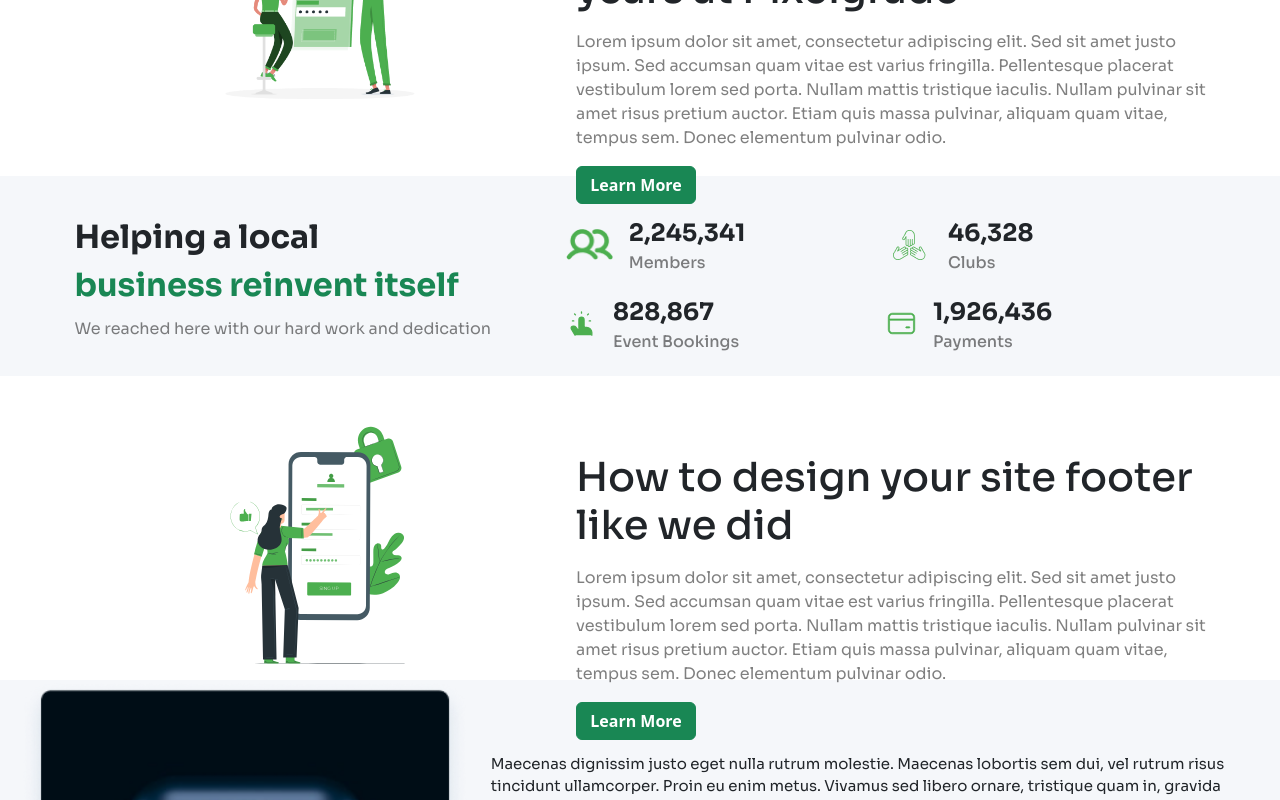
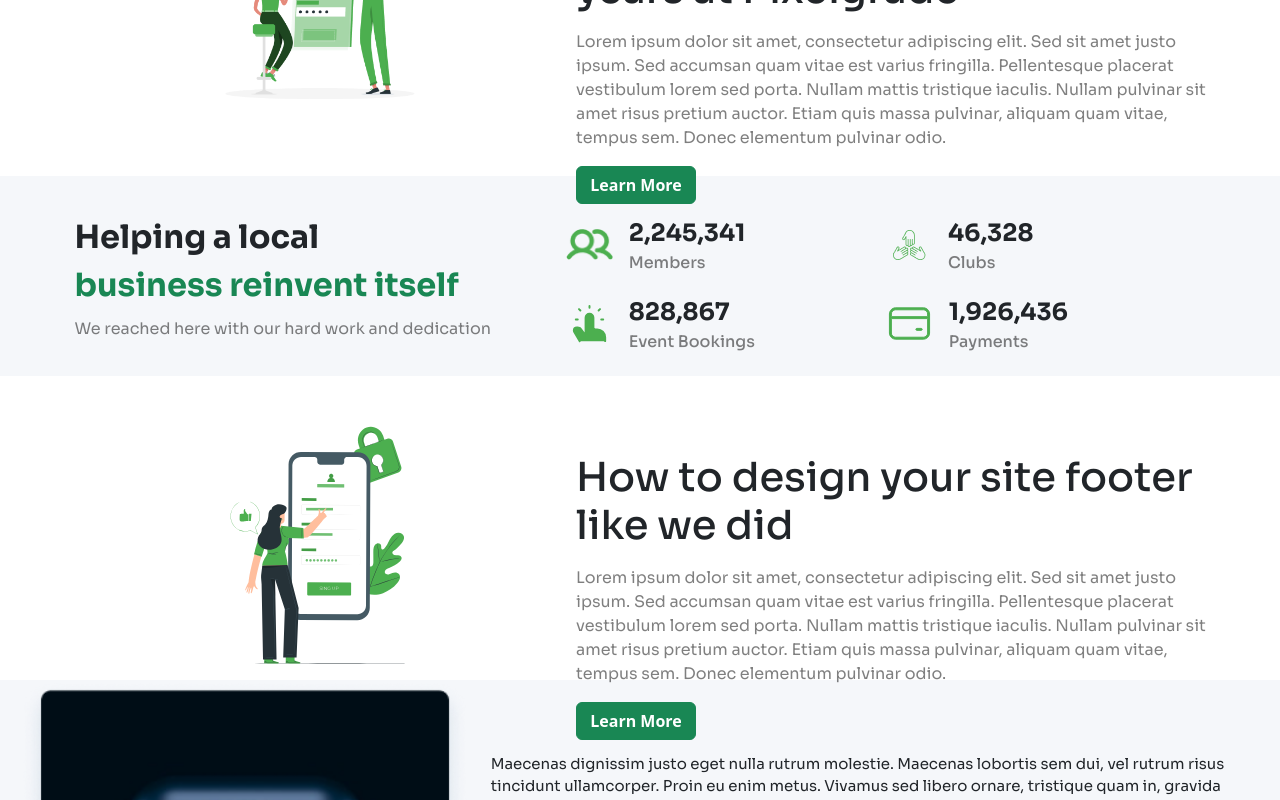
Before and after one commit to anasmubashar/nexcent-landing-page, a React (Vite) app: page / in a window 1280 px wide. Shown: the part 1338-2138 px from the top of the page. Built offline with nearby package versions, Linux system fonts and the light colour scheme; the HTML template or start-up script is replaced by a standard one.

Commit message:
fixed icon size

```diff
--- a/src/components/Body.jsx
+++ b/src/components/Body.jsx
@@ -48,7 +48,7 @@ export default function Body() {
             <div className="d-flex w-100 h-50 justify-content-around">
               <div className="d-flex w-50 align-items-center">
                 <img
-                  className="me-3 object-fit-scale h-50"
+                  className="me-3 object-fit-scale icon-size"
                   src="./public/icon6.svg"
                   alt=""
                 />
@@ -59,7 +59,7 @@ export default function Body() {
               </div>
               <div className="d-flex w-50 align-items-center">
                 <img
-                  className=" me-3 object-fit-scale h-50"
+                  className=" me-3 object-fit-scale icon-size"
                   src="./public/icon7.svg"
                   alt=""
                 />
--- a/src/styles.css
+++ b/src/styles.css
@@ -10,6 +10,14 @@ h4,
 h5,
 h6 {
   font-family: "Sora";
+}
+
+.icon-size {
+  height: 75%;
+
+  @media (max-width: 768px) {
+    height: 50%;
+  }
 }
 
 .Hero-Image-Size {
```
